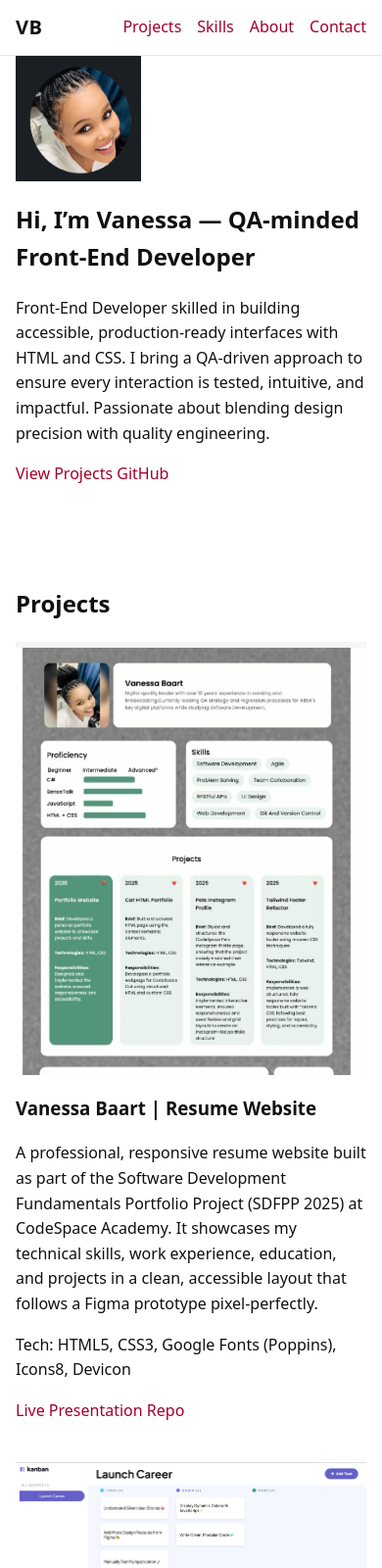
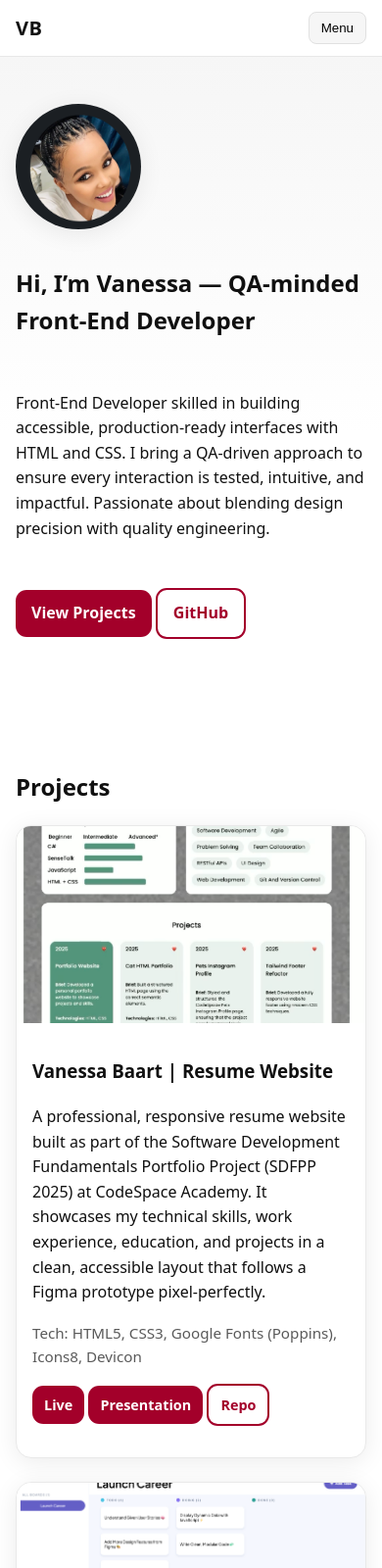
Before and after one commit to VanessaDa/VANBAA25089_PTO2502_GroupA_VanessaBaart_cdv05-portfolio, a plain HTML site: page index.html in a window 390 px wide. Shown: the top 1600 px of the page at 98% size. Drawn offline with Linux system fonts and the light colour scheme; a script that the page names is missing.

Commit message:
Add responsive and component styles

```diff
--- a/styles.css
+++ b/styles.css
@@ -100,3 +100,96 @@ a:focus {
 .nav__toggle {
   display: none;
 }
+@media (max-width: 720px) {
+  .nav__toggle {
+    display: inline-flex;
+    align-items: center;
+    justify-content: center;
+    padding: 0.5rem 0.75rem;
+    border-radius: 0.5rem;
+    border: 1px solid #e1e1e1;
+    background: var(--surface);
+  }
+  .nav__list {
+    position: absolute;
+    right: 1rem;
+    top: 3.5rem;
+    background: var(--bg);
+    border: 1px solid #e1e1e1;
+    border-radius: 0.75rem;
+    box-shadow: var(--shadow);
+    padding: 0.5rem;
+    flex-direction: column;
+    min-width: 200px;
+    display: none;
+  }
+  .nav__list.is-open {
+    display: flex;
+  }
+}
+
+.hero {
+  padding: clamp(3rem, 4vw + 1rem, 6rem) 0 2rem;
+  background: linear-gradient(180deg, var(--surface), transparent 60%);
+}
+.hero__content {
+  display: grid;
+  gap: 1rem;
+  place-items: start;
+}
+.hero__avatar {
+  border-radius: 50%;
+  box-shadow: var(--shadow);
+}
+.btn {
+  display: inline-block;
+  padding: 0.7rem 1rem;
+  border-radius: 0.7rem;
+  background: var(--brand);
+  color: #fff;
+  font-weight: 600;
+}
+.btn--ghost {
+  background: transparent;
+  color: var(--brand);
+  border: 2px solid var(--brand);
+}
+.btn--sm {
+  padding: 0.5rem 0.75rem;
+  font-size: 0.9rem;
+}
+
+.card {
+  background: var(--bg);
+  border: 1px solid #e9e9e9;
+  border-radius: var(--radius);
+  overflow: clip;
+  box-shadow: var(--shadow);
+}
+.card__img {
+  aspect-ratio: 16 / 9;
+  object-fit: cover;
+}
+.card__body {
+  padding: 1rem;
+}
+.meta {
+  color: var(--muted);
+  font-size: 0.95rem;
+}
+
+.projects {
+  grid-template-columns: repeat(auto-fill, minmax(280px, 1fr));
+}
+
+.skills {
+  display: grid;
+  grid-template-columns: repeat(auto-fit, minmax(180px, 1fr));
+  gap: 0.75rem;
+  padding-left: 1rem;
+}
+
+.site-footer {
+  border-top: 1px solid #e8e8e8;
+  padding: 1.5rem 0;
+}
```
